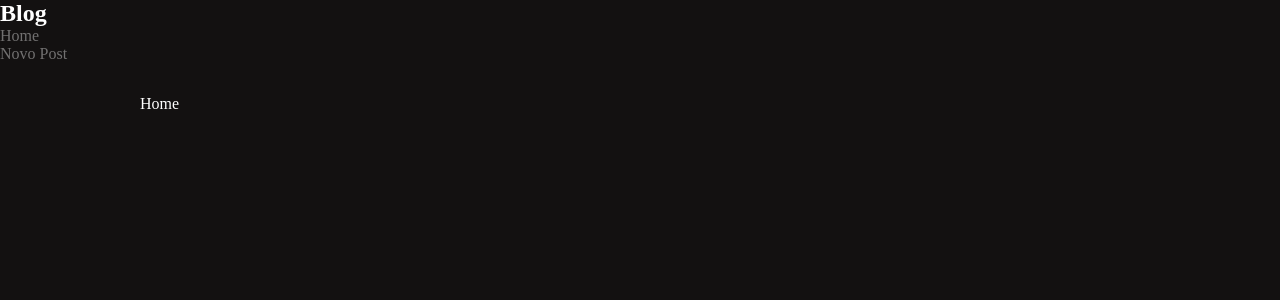
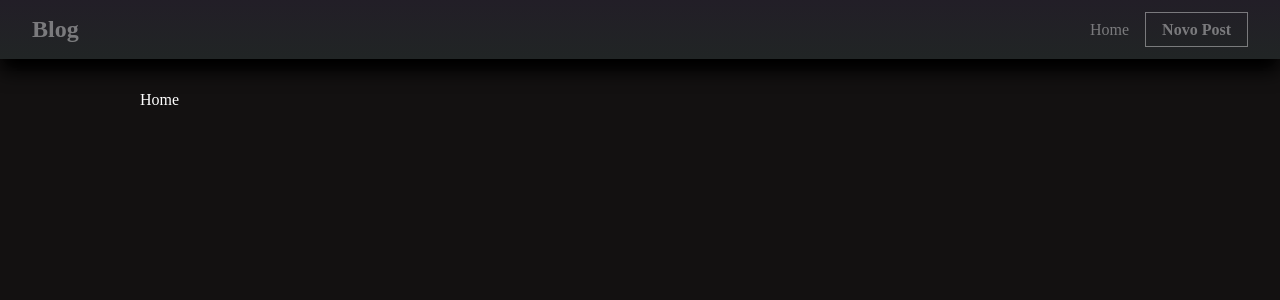
Before and after one commit to kaiotcp1/blog-axios, a React (Vite) app in the folder blog-axios/: page / in a window 1280 px wide. Shown: the top 300 px of the page. Built offline with nearby package versions, Linux system fonts and the light colour scheme; a web font is replaced by a local one.

Commit message:
Css da home

```diff
--- /dev/null
+++ b/blog-axios/src/components/Navbar.css
@@ -0,0 +1,20 @@
+.navbar {
+    display: flex;
+    align-items: center;
+    justify-content: space-between;
+    padding: 1rem 2rem;
+    background-image: linear-gradient(to top, #212525 0%, #221e27 100%);
+    -webkit-box-shadow: -10px 0px 13px -7px #000000, 10px 0px 13px -7px #000000, 0px 13px 19px -1px #000000;
+    box-shadow: -10px 0px 13px -7px #000000, 10px 0px 13px -7px #000000, 0px 13px 19px -1px #000000;
+}
+
+.navbar ul {
+    display: flex;
+    gap: 1rem;
+}
+
+.new-btn {
+    font-weight: bold;
+    border: 1px solid white;
+    padding: 0.5rem 1rem;
+}
--- a/blog-axios/src/components/Navbar.jsx
+++ b/blog-axios/src/components/Navbar.jsx
@@ -1,5 +1,6 @@
 import React from 'react'
 import { Link } from 'react-router-dom';
+import './Navbar.css'
 
 const Navbar = () => {
   return (
```
